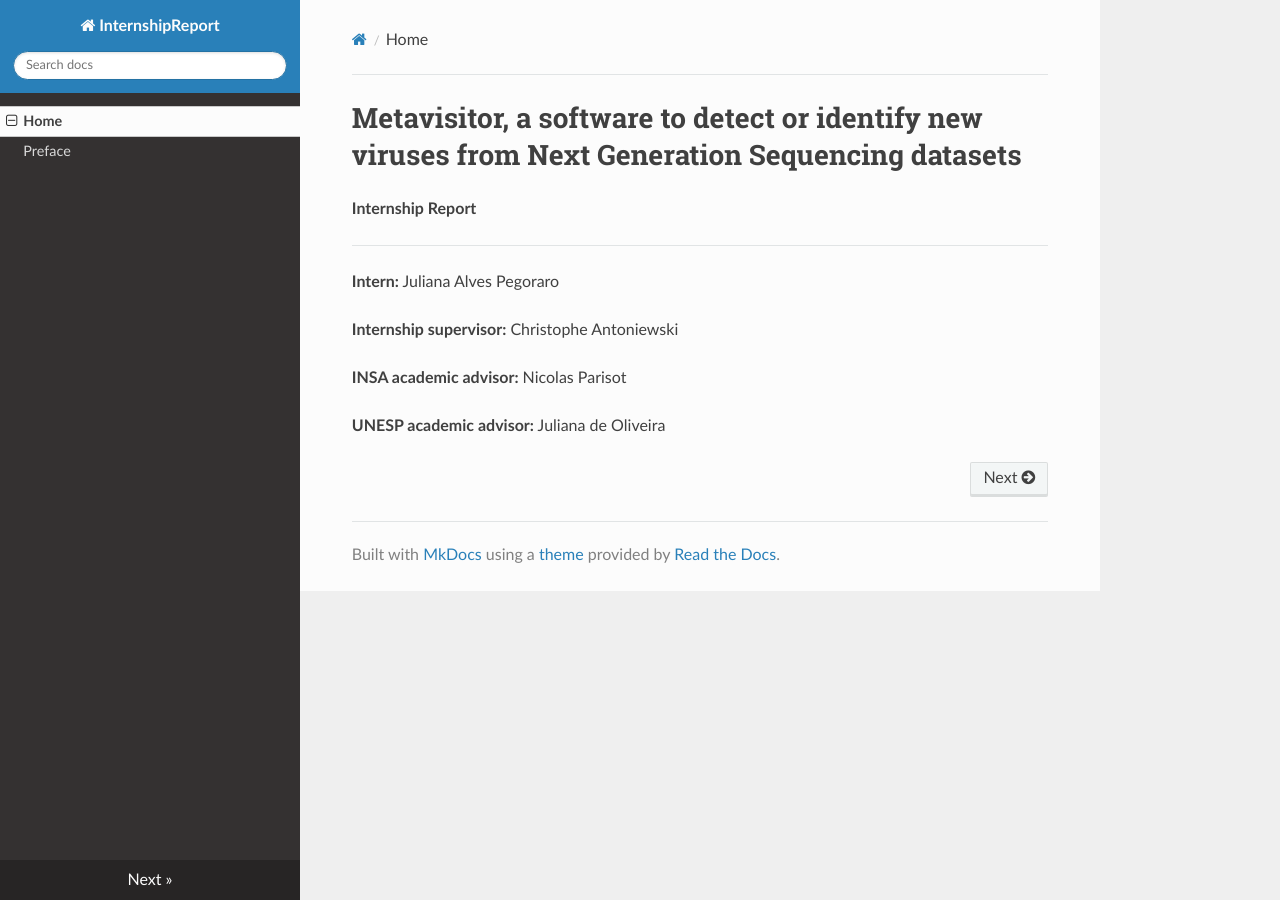
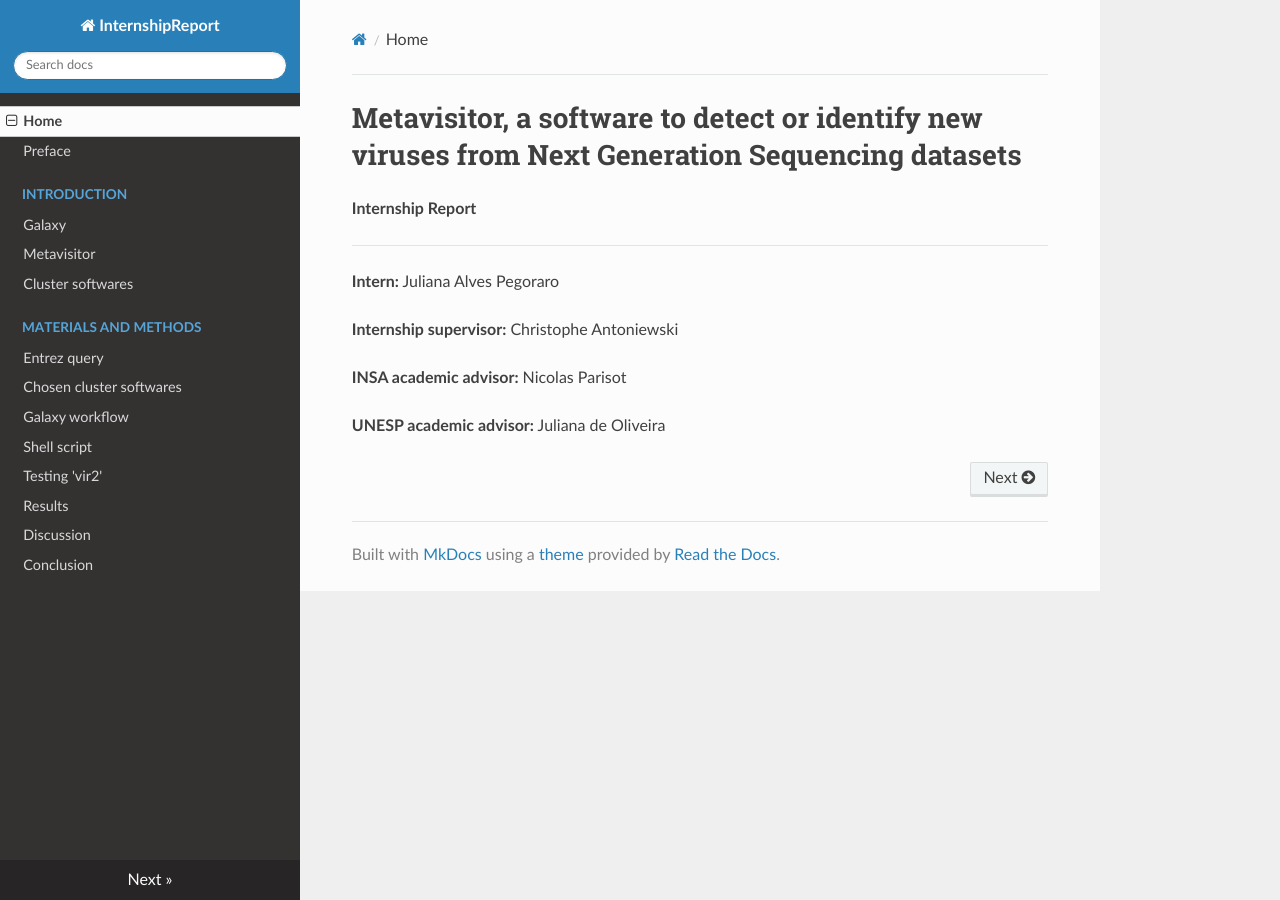
Before and after one commit to JuPeg/reportM2, an MkDocs documentation site: the page built from docs/index.md, in a window 1280 px wide. Built offline with MkDocs 1.6.1, drawn with Linux system fonts in a browser that asks for light colours; nearby versions of some CDN libraries; old or Windows-style settings are respelled for this version of MkDocs.

Commit message:
propose structure

```diff
--- a/mkdocs.yml
+++ b/mkdocs.yml
@@ -1,5 +1,20 @@
 site_name: InternshipReport
+
 pages:
- - Home: index.md
- - Preface: preface.md
+- Home: index.md
+- Preface: preface.md
+- Introduction:
+   - Galaxy: intro/galaxy.md
+   - Metavisitor: intro/metavisitor.md
+   - Cluster softwares: intro/cluster.md
+- Materials and Methods:
+   - Entrez query: matandmet/entrez_query.md
+   - Chosen cluster softwares: matandmet/cluster.md
+   - Galaxy workflow: matandmet/workflow.md
+   - Shell script: matandmet/shell_script.md
+   - Testing 'vir2': matandmet/test.md
+- Results: results.md
+- Discussion: discussion.md
+- Conclusion: conclusion.md
+
 theme: readthedocs
```
Also changed, not shown: docs/introduction.md (added, +5 -0 lines), docs/matandmet.md (added, +11 -0 lines), docs/matandmet/workflow.md (added, +3 -0 lines), docs/conclusion.md (added), docs/discussion.md (added), docs/intro/cluster.md (added), docs/intro/galaxy.md (added), docs/intro/metavisitor.md (added), docs/matandmet/cluster.md (added), docs/matandmet/entrez_query.md (added), docs/matandmet/shell_script.md (added), docs/matandmet/test.md (added), docs/results.md (added).
